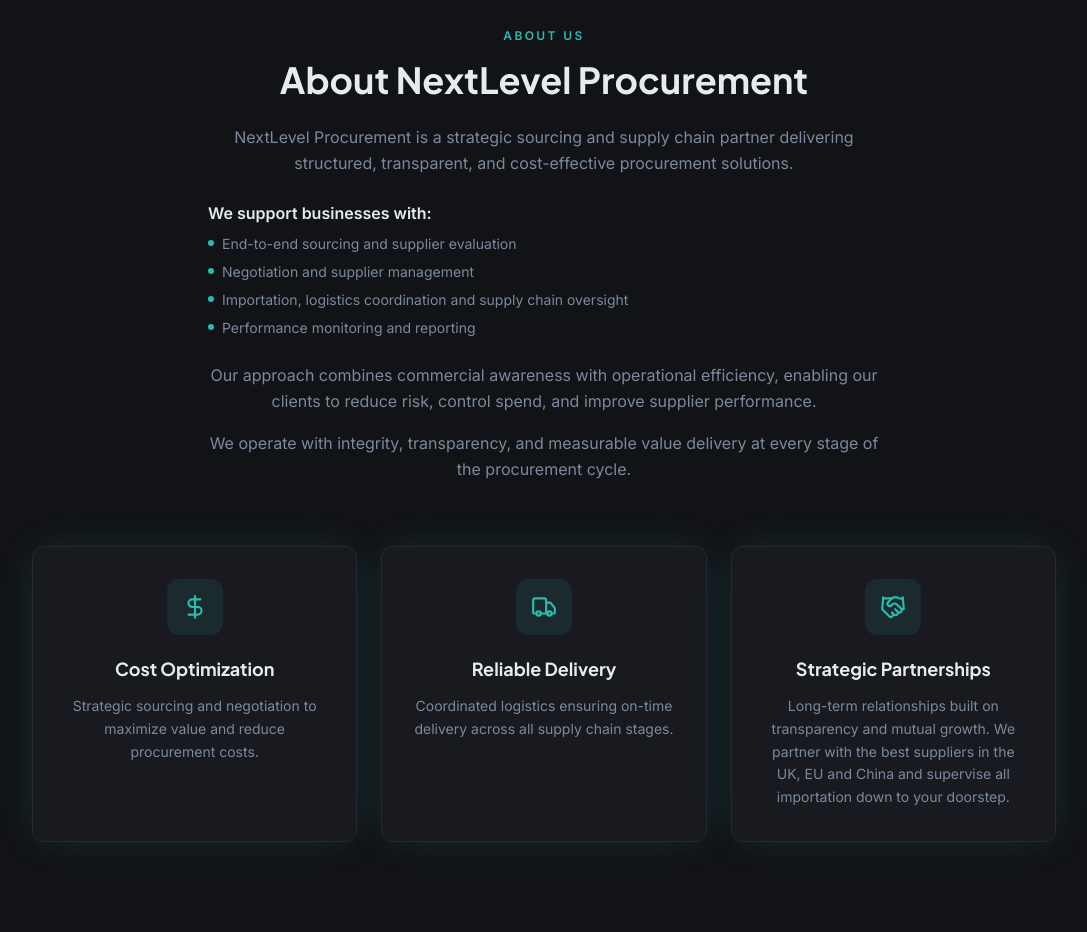
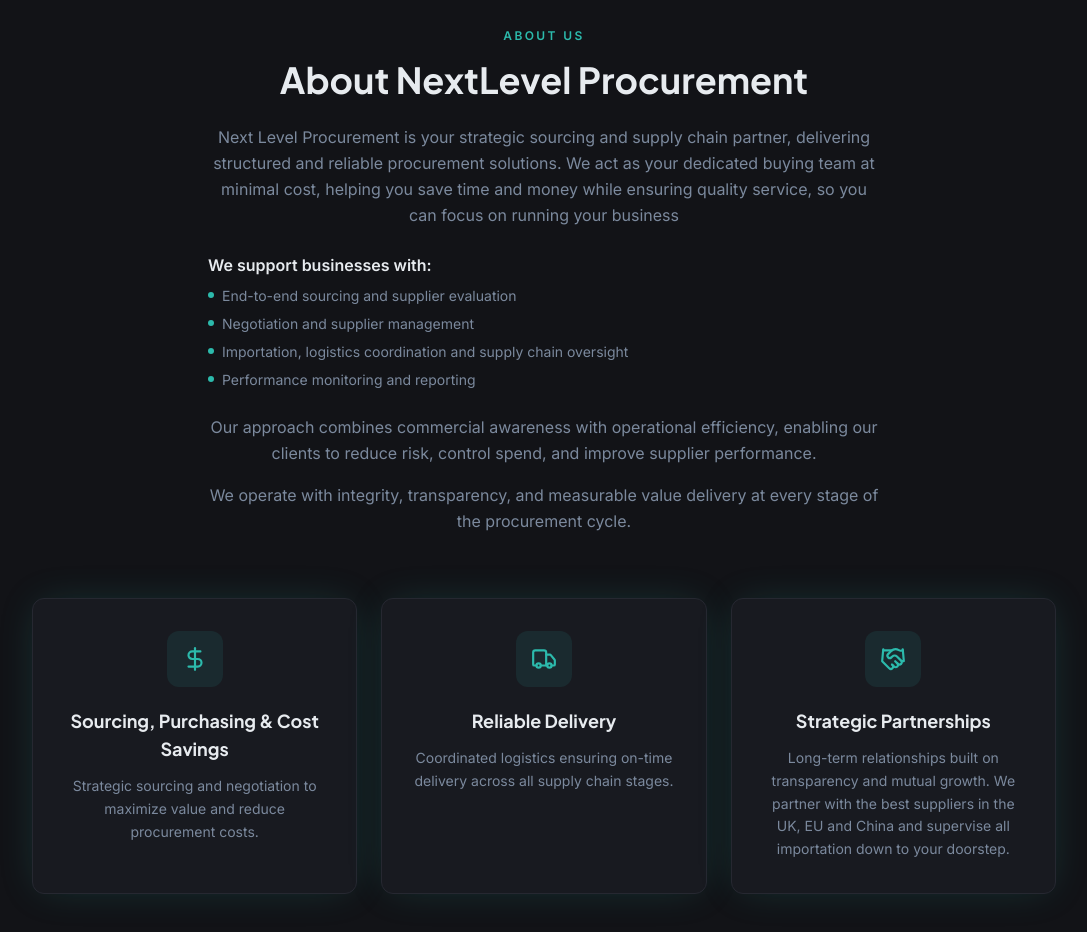
Before and after one commit to abiodunadedamola94/Next-Level-Procurement, a Next.js app: page / in a window 1280 px wide. Shown: the part 900-1832 px from the top of the page, without its empty margins (96-1183 px from the left). Built offline with nearby package versions, Linux system fonts and the light colour scheme.

Commit message:
update content

```diff
--- a/components/AboutSection.tsx
+++ b/components/AboutSection.tsx
@@ -6,7 +6,7 @@ import { useScrollAnimation } from "./useScrollAnimation";
 const highlights = [
   {
     icon: DollarSign,
-    title: "Cost Optimization",
+    title: "Sourcing, Purchasing & Cost Savings",
     desc: "Strategic sourcing and negotiation to maximize value and reduce procurement costs.",
   },
   {
@@ -43,7 +43,7 @@ const AboutSection = () => {
             About NextLevel Procurement
           </h2>
           <p className="text-muted-foreground max-w-2xl mx-auto leading-relaxed mb-6">
-            NextLevel Procurement is a strategic sourcing and supply chain partner delivering structured, transparent, and cost-effective procurement solutions.
+            Next Level Procurement is your strategic sourcing and supply chain partner, delivering structured and reliable procurement solutions. We act as your dedicated buying team at minimal cost, helping you save time and money while ensuring quality service, so you can focus on running your business
           </p>
           <div className="text-muted-foreground max-w-2xl mx-auto leading-relaxed text-left space-y-2 mb-6">
             <p className="font-semibold text-foreground">We support businesses with:</p>
```
